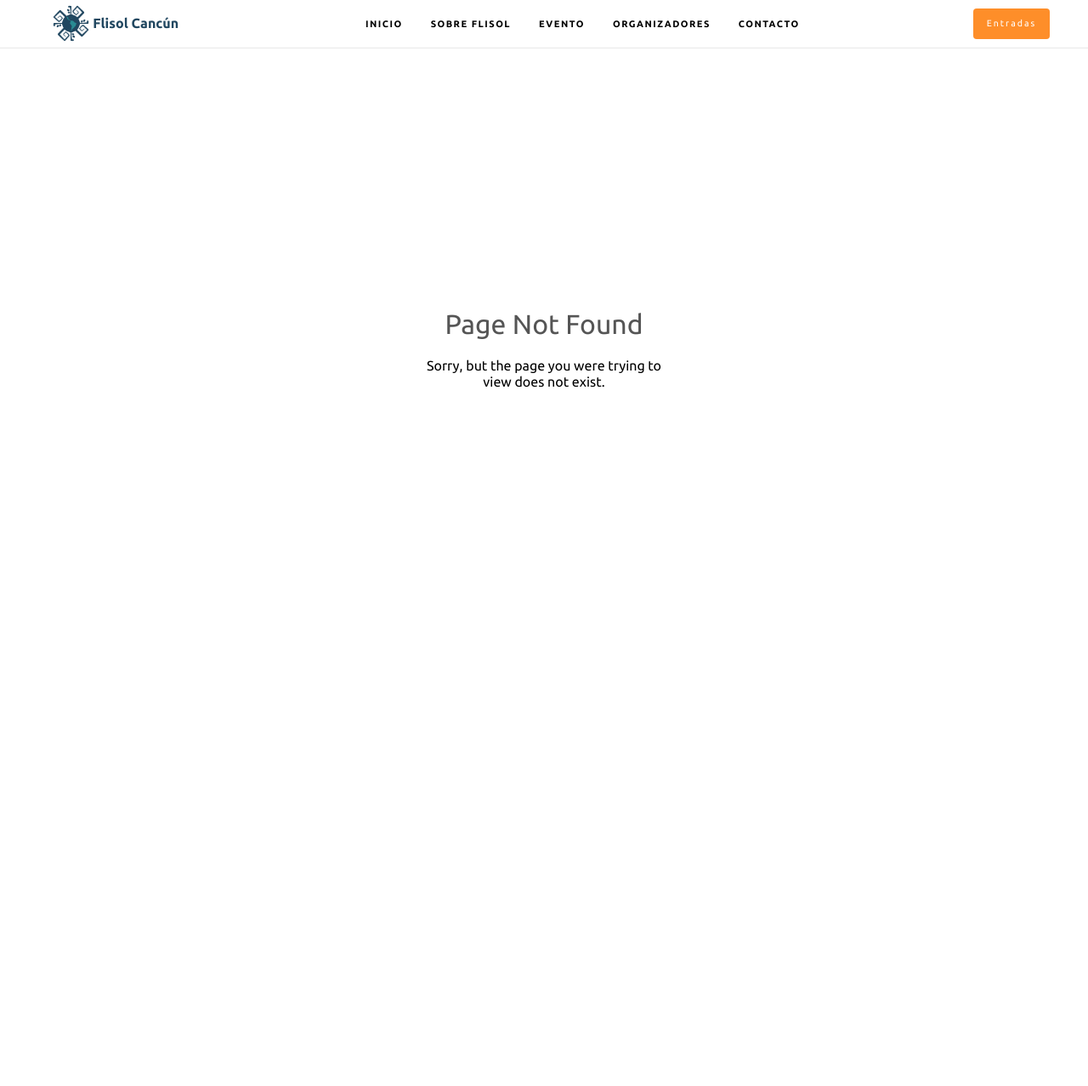
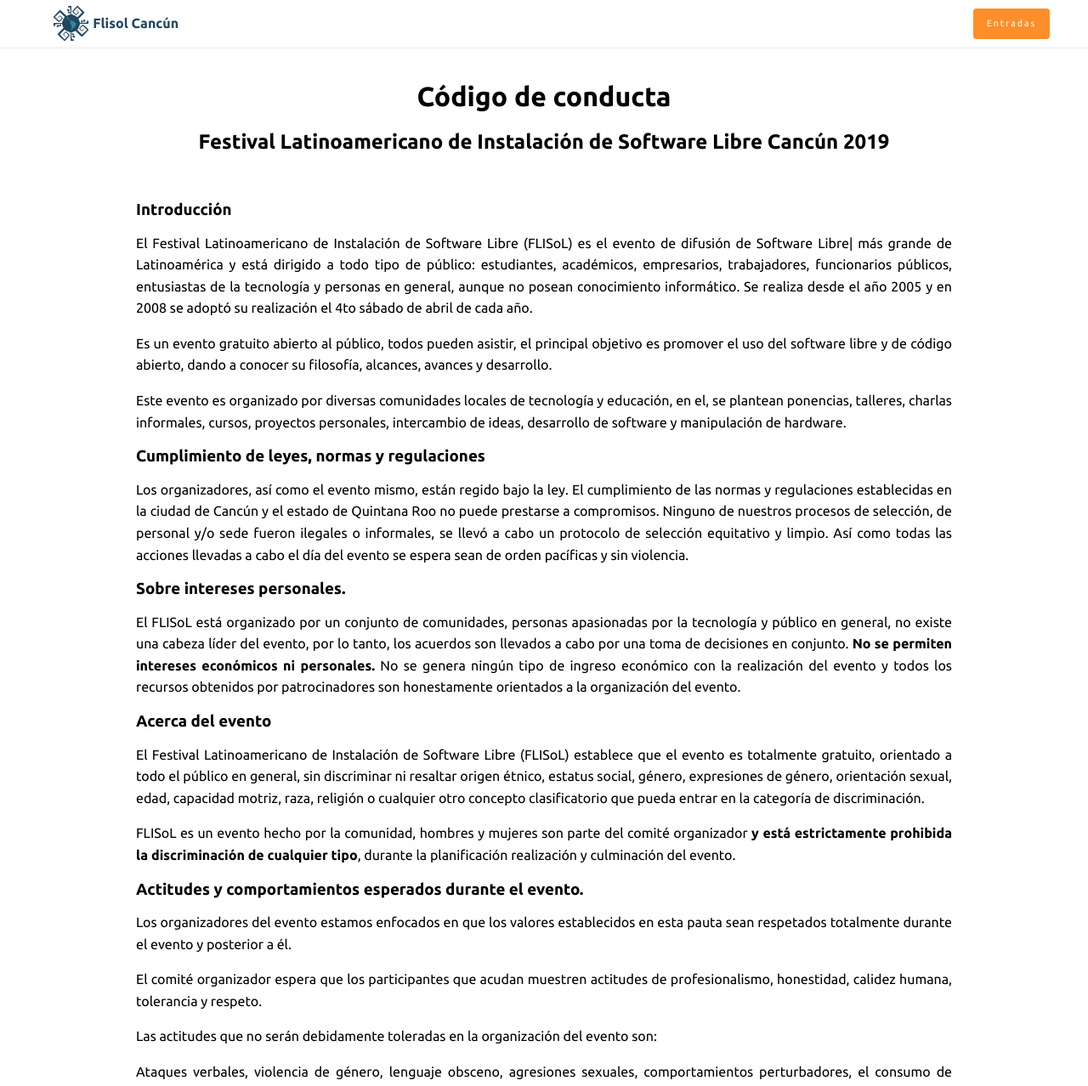
Before and after one commit to henryraygan/web.flisol-cancun, a Vue app: page /codigo-de-conducta in a window 1280 px wide. Before the commit this address had no page. Shown: the top 1278 px of the page at 85% size. Before the commit the page ends 800 px from the top, so only its background shows below. Built offline with nearby package versions, Linux system fonts and the light colour scheme.

Commit message:
Conduct of Code

```diff
--- a/public/index.html
+++ b/public/index.html
@@ -5,12 +5,12 @@
     <meta http-equiv="X-UA-Compatible" content="IE=edge">
     <meta name="viewport" content="width=device-width,initial-scale=1.0">
 
-    <meta name="theme-color" content="#3c6eb4">
+    <meta name="theme-color" content="#214760">
 
     <meta property="og:site_name" content="Flisol Cancún">
     <meta property="og:title" content="Flisol Cancún" />
     <meta property="og:description" content="15º Festival Latinoamericano de Instalación de Software Libre " />
-    <meta property="og:image" content="https://flisol-cancun.com/media/flisolcancun.png">
+    <meta property="og:image" content="https://s3.amazonaws.com/stagingenv.flisol/flisolcancun.png">
     <meta property="og:type" content="website" />
     <meta property="og:updated_time" content="1440432930" />
 
@@ -19,14 +19,14 @@
     <meta name="twitter:site" content="@flisolcancun">
     <meta name="twitter:title" content="Sitio Oficial de Flisol Cancun.">
     <meta name="twitter:description" content="15º Festival Latinoamericano de Instalación de Software Libre evento de difusión de Software Libre más grande en Latinoamérica">
-    <meta name="twitter:image" content="https://flisol-cancun.com/media/flisolcancun.png">
+    <meta name="twitter:image" content="https://s3.amazonaws.com/stagingenv.flisol/flisolcancun.png">
 
     <meta name="revisit-after" content="1 days">
     <meta http-equiv="Expires" content="0">
     <meta http-equiv="Pragma" content="no-cache">
     <meta http-equiv="Cache-Control" content="no-cache">
 
-    <link rel="icon" href="//flisol-cancun.com/media/FLISOL-LOGO-PNG.png">
+    <link rel="icon" href="favicon.png">
     <link rel="stylesheet" href="https://use.fontawesome.com/releases/v5.6.3/css/all.css" integrity="sha384-UHRtZLI+pbxtHCWp1t77Bi1L4ZtiqrqD80Kn4Z8NTSRyMA2Fd33n5dQ8lWUE00s/" crossorigin="anonymous">
     <link href="https://fonts.googleapis.com/css?family=Montserrat:300,300i,400,400i,500,500i,600,600i,700" rel="stylesheet">
     <link href="https://fonts.googleapis.com/css?family=PT+Sans" rel="stylesheet">
--- /dev/null
+++ b/src/assets/data/schedule.json
@@ -0,0 +1,50 @@
+[
+    {
+        "title": "Infraestructuras hiperconvergentes con SL y de código abierto",
+        "speaker": "Juan Carlos Geroy Fernández",
+        "role": "Leader SysAdmin at PriceTravel Holding",
+        "hour": ""
+    },
+    {
+        "title": "Docker & CI/CD con Jenkins",
+        "speaker": "Luis Enrique Tejeda Rodríguez",
+        "role": "Frontend Developer at Grupo Xcaret",
+        "hour": ""
+    },
+    {
+        "title": "Machine Learning con Open Source",
+        "speaker": "Miguel Ángel Torres Govea",
+        "role": "Leader SysAdmin CTI at PriceTravel Holding",
+        "hour": ""
+    },
+    {
+        "title": "Aprovisionamiento de servidores con Asinble",
+        "speaker": "Adan González",
+        "role": "SysAdmin at PriceTravel Holding",
+        "hour": ""
+    },
+    {
+        "title": "Arquitectura Frontend con Vuejs",
+        "speaker": "Henry Raygan",
+        "role":"Community Lead at SlothTech Community",
+        "hour":""
+    },
+    {
+        "title": "Software libre: Las 4 libertades fundamentales",
+        "speaker": "Héctor Sebastián Trejo Luna",
+        "role": "Coordinator DevHood Community",
+        "hour": ""
+    },
+    {
+        "title": "Desarrollo de aplicaciones para resolver problemáticas sociales",
+        "speaker": "Rafael Lagunas",
+        "role": "CEO - Founder DevHood Community",
+        "hour": ""
+    },
+    {
+        "title": "Hackers y el software libre",
+        "speaker": "José Luis Jarquin Solís",
+        "role": "Vulnerability and Pentesting Analyst at BestDay Travel Group",
+        "hour": ""
+    }
+]
--- a/src/components/ContactUs.vue
+++ b/src/components/ContactUs.vue
@@ -1,26 +1,30 @@
 <template>
   <section class="contact-us" id="contacto">
     <div class="fl-container">
-            <h4>
-                ¿Necesitas más información sobre FLISoL?
-            </h4>
-            <p>
-                No dudes en contactarnos, es de la comunidad para la comunidad.
-            </p>
+      <h4>¿Necesitas más información sobre FLISoL?</h4>
+      <p>No dudes en contactarnos, es de la comunidad para la comunidad.</p>
       <p class="info-mail">
-                <a href="mailto:info@flisol-cancun.com">
-                    info@flisol-cancun.com
-                </a>
+        <a href="mailto:info@flisol-cancun.com">info@flisol-cancun.com</a>
       </p>
       <!-- <a
                 class="button--secondary button--contact"
                 href="mailto:info@flisol-cancun.com">
                 Envíar mensaje
-            </a> -->
+      </a>-->
     </div>
     <footer class="main-footer">
       <div class="fl-container">
-                Hecho con &#9829; en Cancún
+        <div class="footer-info">
+          <div>
+            Hecho con &#9829; en Cancún by
+            <router-link to="//www.slothtech.io">
+                SlothTech
+            </router-link>
+          </div>
+          <div>
+            <router-link to="/codigo-de-conducta">Codigo de Conducta</router-link>
+          </div>
+        </div>
       </div>
     </footer>
   </section>
@@ -29,5 +33,11 @@
 <script>
 export default {
   name: "ContactUs"
+};
+</script>
+<style lang="scss">
+.footer-info {
+  display: flex;
+  justify-content: space-between;
 }
-</script>
+</style>
--- a/src/components/Navbar.vue
+++ b/src/components/Navbar.vue
@@ -13,7 +13,8 @@
                 <div></div>
             </button>
             </div>
-            <div :class="{'collapse-menu': true, 'show': isShowMenu}">
+            <div v-if="$route.name != 'conducta'"
+                 :class="{'collapse-menu': true, 'show': isShowMenu}">
                 <ul class="nav">
                     <li class="nav-item">
                         <a href="#home" class="nav-link">
--- a/src/components/Program.vue
+++ b/src/components/Program.vue
@@ -11,70 +11,19 @@
                         7:00
                     </div>
                     <div class="info">
-                        ENTRADA
+                        REGISTRO
                     </div>
                 </div>
-                <div class="schedule-item">
+                <div v-for="speak in schedule" class="schedule-item">
                     <div class="hour">
-
+                        {{ speak.hour }}
                     </div>
                     <div class="info">
                         <span class="speaker">
-                            Juan Carlos Geroy Fernández - <span class="role"> Leader SysAdmin at PriceTravel Holding</span>
+                            {{ speak.speaker }} - <span class="role"> {{ speak.role }} </span>
                         </span>
                         <p>
-                            Infraestructuras hiperconvergentes con SL y de código abierto
-                        </p>
-                    </div>
-                </div>
-                <div class="schedule-item">
-                    <div class="hour">
-                    </div>
-                    <div class="info">
-                        <span class="speaker">
-                            Luis Enrique Tejeda Rodríguez - <span class="role"> Frontend Developer at Grupo Xcaret</span>
-                        </span>
-                        <p>
-                            Docker & CI/CD con Jenkins
-                        </p>
-                    </div>
-                </div>
-                <div class="schedule-item">
-                    <div class="hour">
-
-                    </div>
-                    <div class="info">
-                        <span class="speaker">
-                            Miguel Ángel Torres Govea - <span class="role"> Leader SysAdmin CTI at PriceTravel Holding</span>
-                        </span>
-                        <p>
-                            Machine Learning con Open Source
-                        </p>
-                    </div>
-                </div>
-                <div class="schedule-item">
-                    <div class="hour">
-
-                    </div>
-                    <div class="info">
-                        <span class="speaker">
-                            Adan González - <span class="role"> SysAdmin at PriceTravel Holding</span>
-                        </span>
-                        <p>
-                            Aprovisionamiento de servidores con Asinble
-                        </p>
-                    </div>
-                </div>
-                <div class="schedule-item">
-                    <div class="hour">
-
-                    </div>
-                    <div class="info">
-                        <span class="speaker">
-                            Henry Raygan - <span class="role"> Community Lead at SlothTech</span>
-                        </span>
-                        <p>
-                            Arquitectura Frontend con Vuejs
+                            {{ speak.title }}
                         </p>
                     </div>
                 </div>
@@ -84,8 +33,16 @@
 </template>
 
 <script>
+
+import schedule from "../assets/data/schedule";
+
 export default {
-  name: "Program"
+  name: "Program",
+  data() {
+    return {
+        schedule
+    };
+    }
 };
 </script>
 
--- a/src/router.js
+++ b/src/router.js
@@ -6,6 +6,9 @@
 
 export default new Router({
   mode: 'history',
+  scrollBehavior() {
+    return { x: 0, y: 0 };
+  },
   routes: [
     {
       path: '/',
@@ -18,6 +21,11 @@
       component: () => import('./views/Join.vue')
     },
     {
+      path: '/codigo-de-conducta',
+      name: 'conducta',
+      component: () => import('./views/ConductCode.vue')
+    },
+    {
       path: "*",
       component: () => import('./views/PageNotFound.vue')
     }
--- a/src/scss/components/banner.scss
+++ b/src/scss/components/banner.scss
@@ -2,7 +2,8 @@
     width: 100%;
     height: 600px;
     position: relative;
-    background : var(--primary-color);
+    // background : var(--primary-color);
+    background-color: rgb(0, 0, 0);
     img {
         width      : 100%;
         height     : 100%;
--- /dev/null
+++ b/src/views/ConductCode.vue
@@ -0,0 +1,84 @@
+<template>
+  <div class="home">
+    <div class="fl-container code-of-conduct-container">
+      <br>
+      <br>
+      <br>
+      <br>
+      <h1>Código de conducta</h1>
+      <h2>Festival Latinoamericano de Instalación de Software Libre Cancún 2019</h2>
+      <br>
+      <br>
+      <br>
+      <h3>Introducción</h3>
+      <p>El Festival Latinoamericano de Instalación de Software Libre (FLISoL) es el evento de difusión de Software Libre| más grande de Latinoamérica y está dirigido a todo tipo de público: estudiantes, académicos, empresarios, trabajadores, funcionarios públicos, entusiastas de la tecnología y personas en general, aunque no posean conocimiento informático. Se realiza desde el año 2005 y en 2008 se adoptó su realización el 4to sábado de abril de cada año.</p>
+      <p>Es un evento gratuito abierto al público, todos pueden asistir, el principal objetivo es promover el uso del software libre y de código abierto, dando a conocer su filosofía, alcances, avances y desarrollo.</p>
+      <p>Este evento es organizado por diversas comunidades locales de tecnología y educación, en el, se plantean ponencias, talleres, charlas informales, cursos, proyectos personales, intercambio de ideas, desarrollo de software y manipulación de hardware.</p>
+
+      <h3>Cumplimiento de leyes, normas y regulaciones</h3>
+      <p>Los organizadores, así como el evento mismo, están regido bajo la ley. El cumplimiento de las normas y regulaciones establecidas en la ciudad de Cancún y el estado de Quintana Roo no puede prestarse a compromisos. Ninguno de nuestros procesos de selección, de personal y/o sede fueron ilegales o informales, se llevó a cabo un protocolo de selección equitativo y limpio. Así como todas las acciones llevadas a cabo el día del evento se espera sean de orden pacíficas y sin violencia.</p>
+      <h3>Sobre intereses personales.</h3>
+      <p>
+        El FLISoL está organizado por un conjunto de comunidades, personas apasionadas por la tecnología y público en general, no existe una cabeza líder del evento, por lo tanto, los acuerdos son llevados a cabo por una toma de decisiones en conjunto.
+        <strong>No se permiten intereses económicos ni personales.</strong>
+        No se genera ningún tipo de ingreso económico con la realización del evento y todos los recursos obtenidos por patrocinadores son honestamente orientados a la organización del evento.
+      </p>
+      <h3>Acerca del evento</h3>
+      <p>El Festival Latinoamericano de Instalación de Software Libre (FLISoL) establece que el evento es totalmente gratuito, orientado a todo el público en general, sin discriminar ni resaltar origen étnico, estatus social, género, expresiones de género, orientación sexual, edad, capacidad motriz, raza, religión o cualquier otro concepto clasificatorio que pueda entrar en la categoría de discriminación.</p>
+      <p>
+        FLISoL es un evento hecho por la comunidad, hombres y mujeres son parte del comité organizador
+        <strong>y está estrictamente prohibida la discriminación de cualquier tipo</strong>, durante la planificación realización y culminación del evento.
+      </p>
+      <h3>Actitudes y comportamientos esperados durante el evento.</h3>
+      <p>Los organizadores del evento estamos enfocados en que los valores establecidos en esta pauta sean respetados totalmente durante el evento y posterior a él.</p>
+      <p>El comité organizador espera que los participantes que acudan muestren actitudes de profesionalismo, honestidad, calidez humana, tolerancia y respeto.</p>
+      <p>Las actitudes que no serán debidamente toleradas en la organización del evento son:</p>
+      <p>Ataques verbales, violencia de género, lenguaje obsceno, agresiones sexuales, comportamientos perturbadores, el consumo de drogas como alcohol, tabaco, mariguana entre otras, tampoco será permitido ni aceptado la incitación a cometer delitos o ninguna de las actividades anteriormente mencionadas.</p>
+      <h3>Consecuencias de comportamientos inaceptables.</h3>
+      <p>No será tolerado bajo ninguna circunstancia el comportamiento indebido por parte de ningún organizador ni asistente al evento. Ante cualquier violación a este código, se le informará al infractor de manera cortés que se retire del evento, en caso de presentar actitudes violentas o que inciten a más violencia, será consignado a las autoridades competentes.</p>
+      <p>Acerca de información sobre este código</p>
+      <p>Todos los puntos sobre este código de conducta están abiertos a discusión con el comité organizador del evento. No se cierra las puertas a comentarios, al ser un evento comunitario queda estrictamente prohibida la toma de desiciones individuales.</p>
+      <p>Comité organizador FLISoL Cancún 2019.</p>
+    </div>
+  </div>
+</template>
+
+<script>
+import Navbar from "@/components/Navbar.vue";
+import Banner from "@/components/Banner.vue";
+
+export default {
+  name: "home",
+  components: {
+    Banner,
+    Navbar
+  },
+  beforeCreate() {
+    window.scroll(0,0);
+  }
+};
+</script>
+
+<style lang="scss">
+h1,
+h2 {
+  text-align: center;
+}
+h1,
+h2,
+h3,
+h4,
+h5,
+h6 {
+  font-weight: bold;
+}
+p {
+  margin: 1rem 0;
+  line-height: 1.6;
+}
+
+.code-of-conduct-container {
+  width: 75%;
+  text-align: justify;
+}
+</style>
```
Also changed, not shown: public/favicon.png (added), 1 other file (tests, documents, lock files or other folders). Lines whose indentation alone changed are shown as unchanged.
